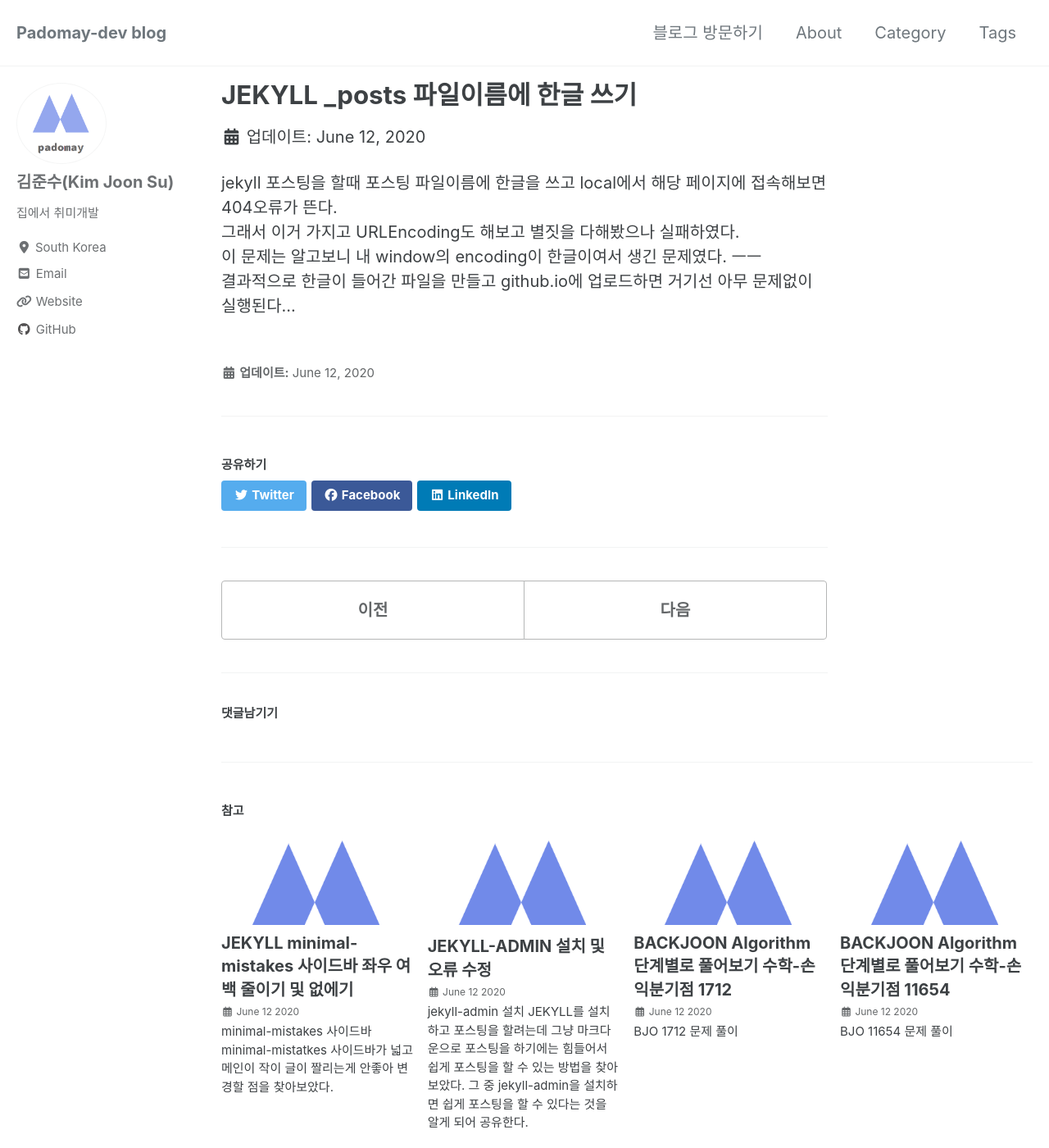
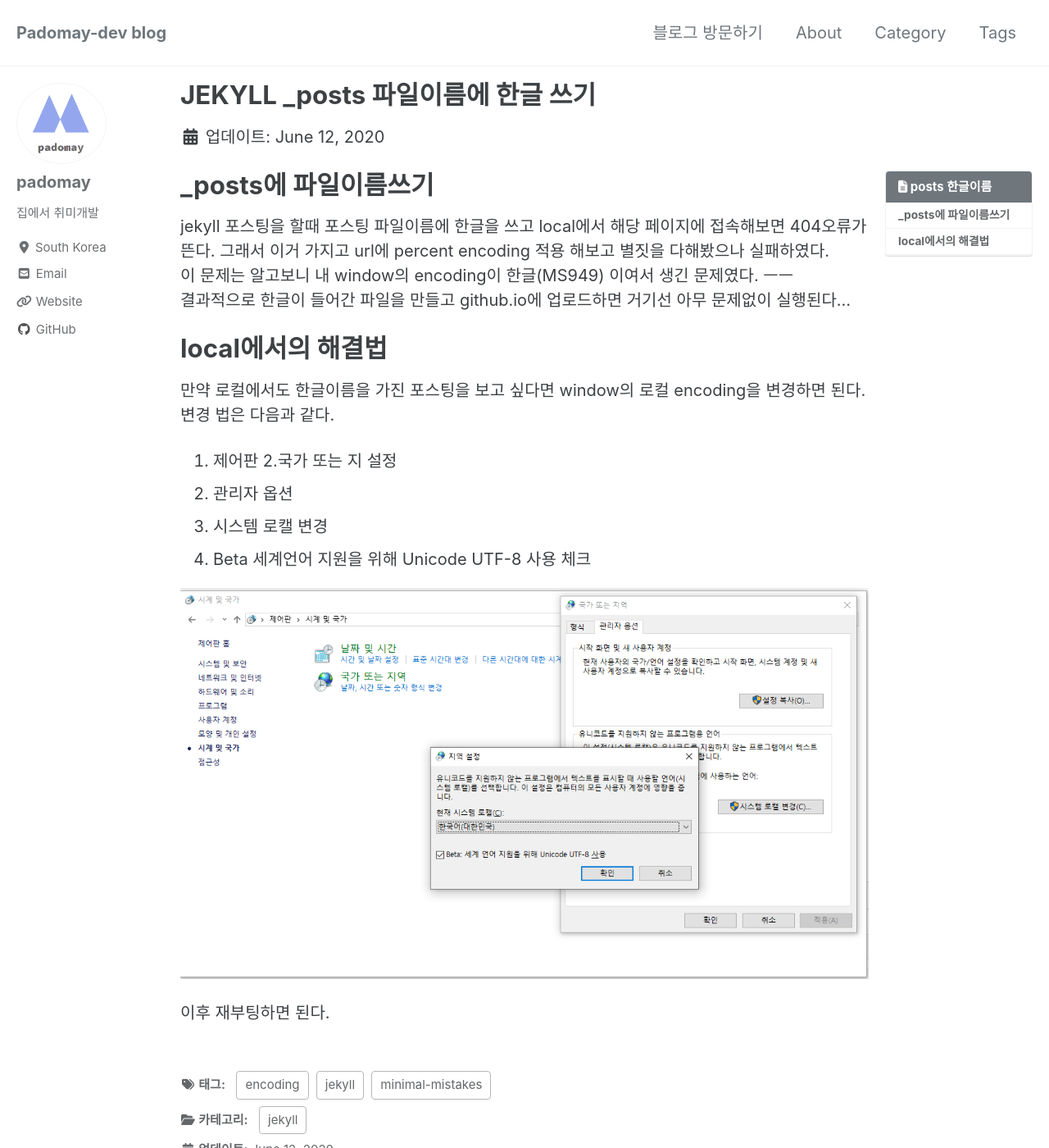
Before and after one commit to padomay-dev/padomay-dev.github.io, a Jekyll site: the page built from _posts/2020-06-12-jekyll-posts-한글이름.md, in a window 1280 px wide and 1400 px high. Shown: the whole window at 82% size. Built offline with Jekyll 4.4.1, drawn with Linux system fonts in a browser that asks for light colours; cached includes are drawn as plain includes; nearby versions of some CDN libraries; comment, search, counter and statistics services are not loaded; some of the changed text lies outside the part shown.

Commit message:
sidebar 수정 및 블로그 업데이트

```diff
--- a/_config.yml
+++ b/_config.yml
@@ -24,7 +24,7 @@
 title                    : "Padomay-dev blog"
 title_separator          : "취미코딩"
 subtitle                 : # site tagline that appears below site title in masthead
-name                     : "김준수(Kim Joon Su)"
+name                     : "padomay"
 description              : "An amazing website."
 url                      : "https://padomay-dev.github.io" # the base hostname & protocol for your site e.g. "https://mmistakes.github.io"
 baseurl                  : # the subpath of your site, e.g. "/blog"
@@ -100,7 +100,7 @@
   overlay_color: "#333"
 # Site Author
 author:
-  name             : "김준수(Kim Joon Su)"
+  name             : "padomay"
   avatar           : "/assets/images/padomay.png" # path of avatar image, e.g. "/assets/images/bio-photo.jpg"
   bio              : "집에서 취미개발"
   location         : "South Korea"
--- a/_posts/2020-06-12-jekyll-posts-한글이름.md
+++ b/_posts/2020-06-12-jekyll-posts-한글이름.md
@@ -1,8 +1,28 @@
 ---
 title: JEKYLL _posts 파일이름에 한글 쓰기
+tags:
+- jekyll
+- minimal-mistakes
+- encoding
+categories:
+- jekyll
+toc: true
+toc_label: posts 한글이름
 ---
 
-jekyll  포스팅을 할때 포스팅 파일이름에 한글을 쓰고 local에서 해당 페이지에 접속해보면 404오류가 뜬다.
-그래서 이거 가지고 URLEncoding도 해보고 별짓을 다해봤으나 실패하였다.
-이 문제는 알고보니 내 window의 encoding이 한글이여서 생긴 문제였다. ㅡㅡ
+# _posts에 파일이름쓰기
+jekyll  포스팅을 할때 포스팅 파일이름에 한글을 쓰고 local에서 해당 페이지에 접속해보면 404오류가 뜬다.  그래서 이거 가지고 url에 percent encoding  적용 해보고 별짓을 다해봤으나 실패하였다.
+이 문제는 알고보니 내 window의 encoding이 한글(MS949) 이여서 생긴 문제였다. ㅡㅡ
 결과적으로 한글이 들어간 파일을 만들고 github.io에 업로드하면 거기선 아무 문제없이 실행된다...
+
+# local에서의 해결법
+만약 로컬에서도 한글이름을 가진 포스팅을 보고 싶다면 window의 로컬 encoding을 변경하면 된다. 변경 법은 다음과 같다.
+1. 제어판
+2.국가 또는 지 설정
+3.  관리자 옵션
+4. 시스템 로캘 변경
+5. Beta 세계언어 지원을 위해 Unicode UTF-8 사용 체크
+
+![](/assets/images/jekyll-posts-hangul-set.PNG)
+
+이후 재부팅하면 된다.
--- a/_sass/minimal-mistakes/_variables.scss
+++ b/_sass/minimal-mistakes/_variables.scss
@@ -13,41 +13,21 @@
 $indent-var: 1.3em !default;
 
 /* system typefaces */
-$serif: Georgia,
-Times,
-serif !default;
-$sans-serif: -apple-system,
-BlinkMacSystemFont,
-"Naum Gothic",
-"Roboto",
-"Segoe UI",
-"Helvetica Neue",
-"Lucida Grande",
-Arial,
-sans-serif !default;
-$monospace: Monaco,
-Consolas,
-"Lucida Console",
-monospace !default;
+$serif: Georgia, Times, serif !default;
+$sans-serif: -apple-system, BlinkMacSystemFont, "Naum Gothic", "Roboto", "Segoe UI", "Helvetica Neue", "Lucida Grande",
+   Arial, sans-serif !default;
+$monospace: Monaco, Consolas, "Lucida Console", monospace !default;
 
 /* sans serif typefaces */
 $sans-serif-narrow: $sans-serif !default;
-$helvetica: Helvetica,
-"Helvetica Neue",
-Arial,
-sans-serif !default;
+$helvetica: Helvetica, "Helvetica Neue", Arial, sans-serif !default;
 
 /* serif typefaces */
-$georgia: Georgia,
-serif !default;
-$times: Times,
-serif !default;
-$bodoni: "Bodoni MT",
-serif !default;
-$calisto: "Calisto MT",
-serif !default;
-$garamond: Garamond,
-serif !default;
+$georgia: Georgia, serif !default;
+$times: Times, serif !default;
+$bodoni: "Bodoni MT", serif !default;
+$calisto: "Calisto MT", serif !default;
+$garamond: Garamond, serif !default;
 
 $global-font-family: $sans-serif !default;
 $header-font-family: $sans-serif !default;
@@ -171,9 +151,9 @@
    Grid
    ========================================================================== */
 
-$right-sidebar-width-narrow: 200px !default;
-$right-sidebar-width: 250px !default;
-$right-sidebar-width-wide: 350px !default;
+$right-sidebar-width-narrow: 150px !default;
+$right-sidebar-width: 200px !default;
+$right-sidebar-width-wide: 250px !default;
 
 /*
    Other
```
Also changed, not shown: _posts/2020-06-12-%BE%C8%B3%E7.md (deleted, +0 -7 lines), _posts/2020-06-12-BJO-11654.md (+1 -0 lines), _posts/2020-06-12-jekyll-admin.md (+6 -6 lines), _posts/2020-06-12-jekyll-sidebar-edit.md (+1 -2 lines), assets/images/jekyll-posts-hangul-set.PNG (added).
